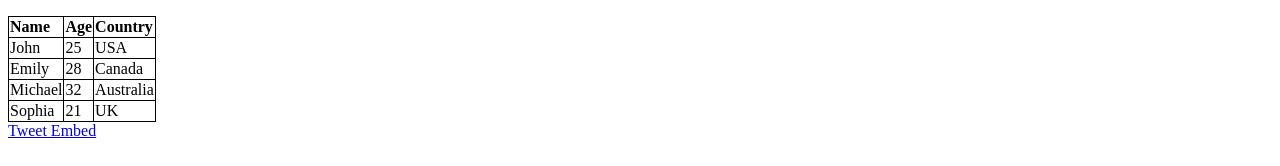
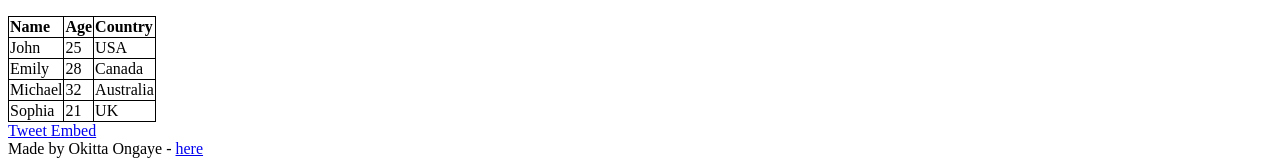
Before and after one commit to okitta/alx_html_css, a plain HTML site: page html_basic/index.html in a window 1280 px wide. Shown: the part 1053-1219 px from the top of the page. Drawn offline with Linux system fonts and the light colour scheme.

Commit message:
Add some creativity

```diff
--- a/html_basic/index.html
+++ b/html_basic/index.html
@@ -117,5 +117,8 @@
         </article>
         <a href="tweets.html">Tweet Embed</a>
     </main>
+    <footer>
+        Made by Okitta Ongaye - <a href="#" target="_blank">here</a>
+    </footer>
   </body>
 </html>
```
Also changed, not shown: html_basic/tweets.html (+3 -0 lines).
